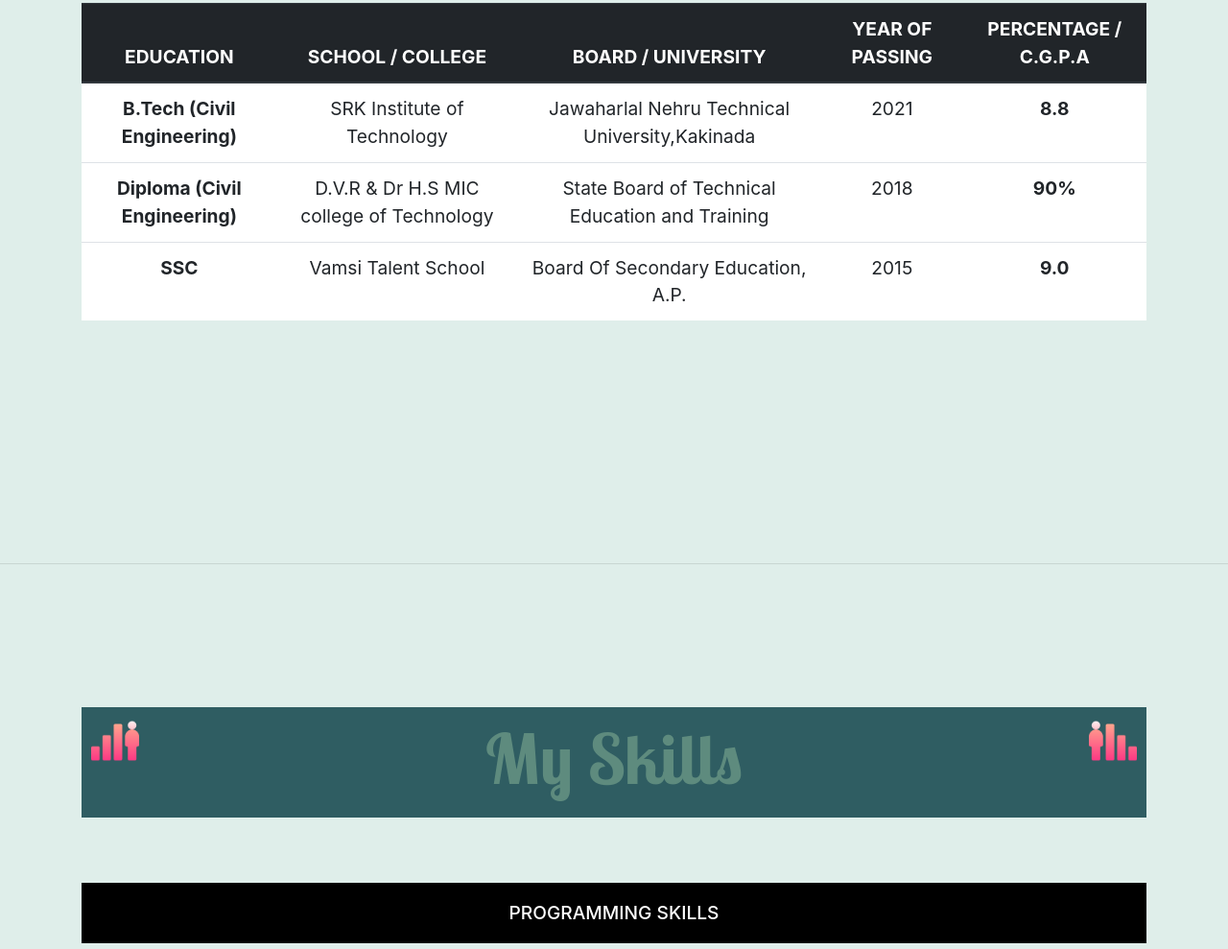
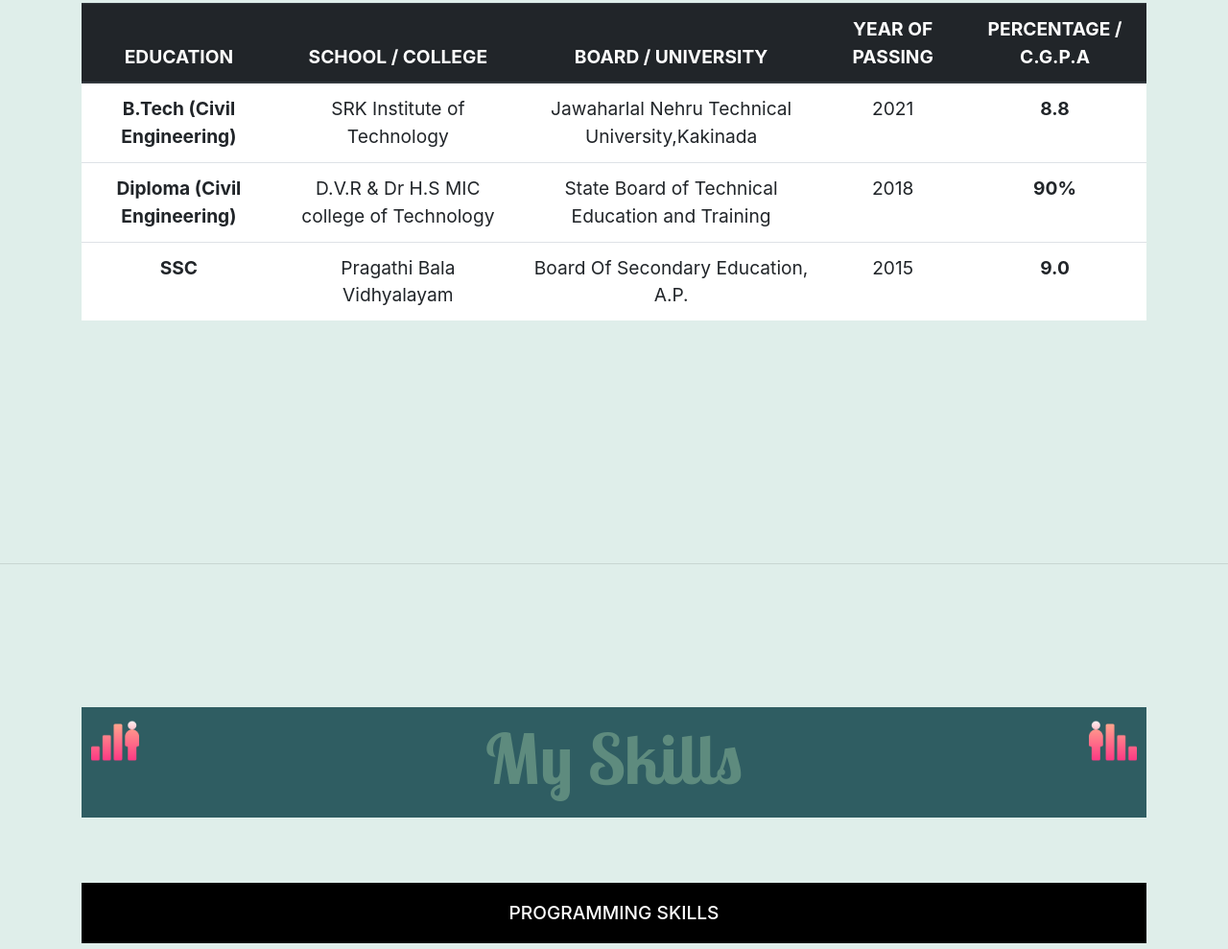
Before and after one commit to Vinay-Kumar-Vadlapudi/Vinay-Kumar.github.io, a plain HTML site: page index.html in a window 1280 px wide. Shown: the part 1924-2913 px from the top of the page at 96% size. Drawn offline with nearby package versions, Linux system fonts and the light colour scheme.

Commit message:
Update index.html

```diff
--- a/index.html
+++ b/index.html
@@ -160,7 +160,7 @@
           </tr>
           <tr>
             <th scope="row">SSC</th>
-            <td>Vamsi Talent School </td>
+            <td>Pragathi Bala Vidhyalayam</td>
             <td>Board Of Secondary Education, A.P. </td>
             <td>2015</td>
             <th>9.0</th>
```
